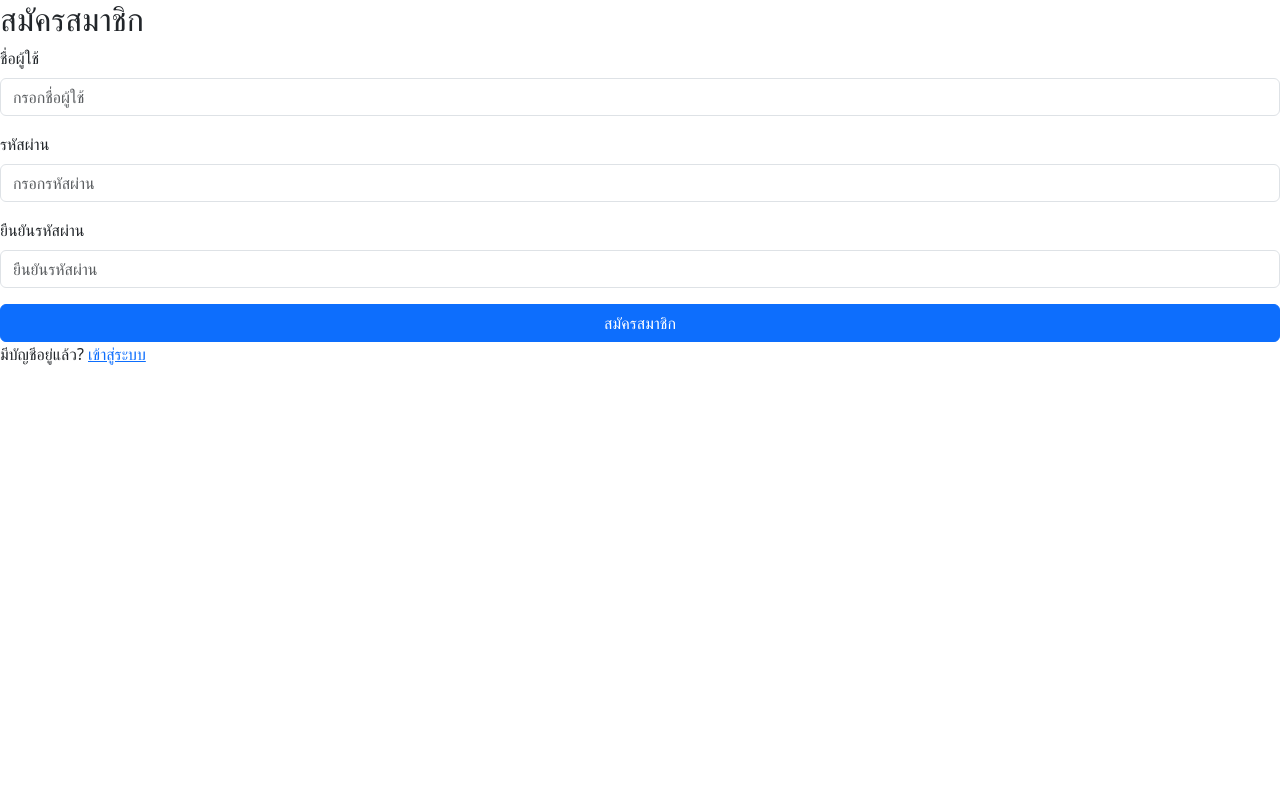
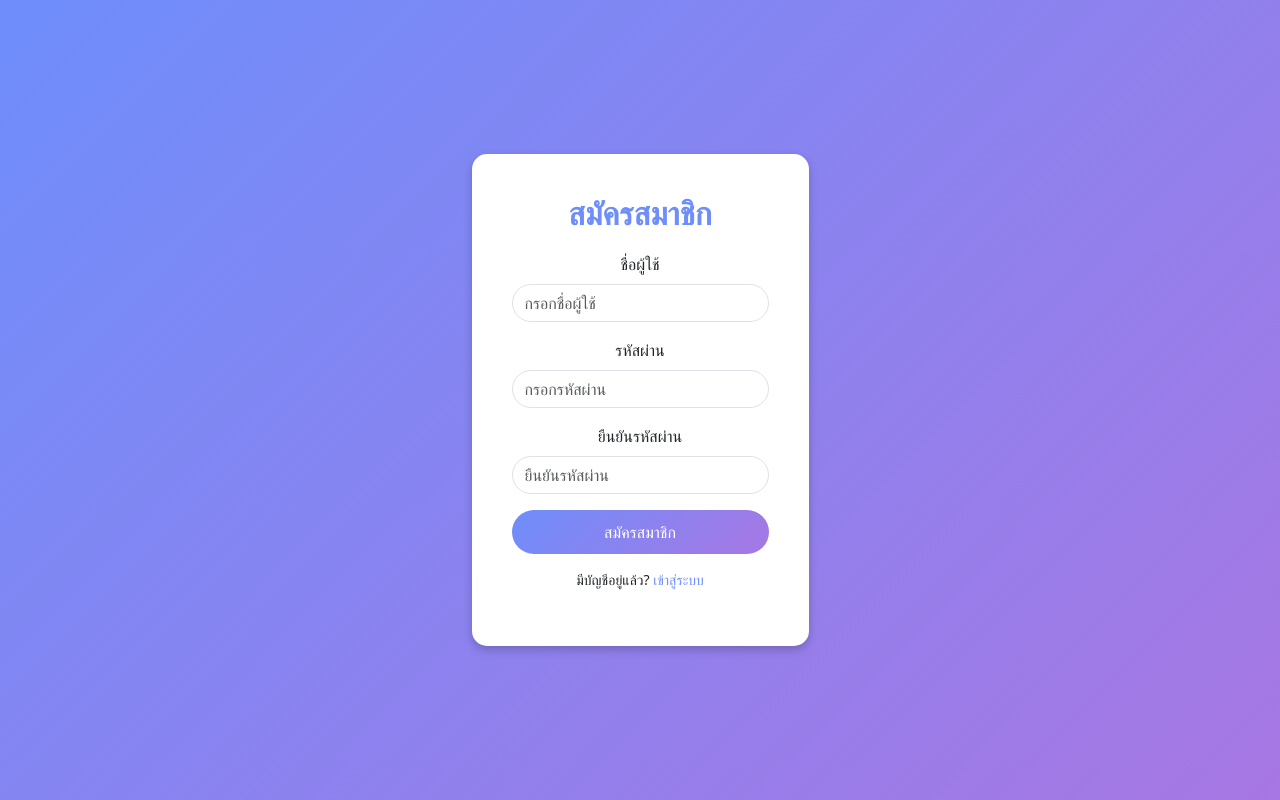
Before and after one commit to Achira03/Flask_Project, a Python web app: template Flask_project/templates/signup.html in a window 1280 px wide. Run offline with Jinja, Linux system fonts and the light colour scheme; the template is opened without the code that fills it, so the values that code supplies are empty, except form fields; form fields are guessed from the names that the template uses.

Commit message:
make ui for signup page

```diff
--- a/Flask_project/templates/signup.html
+++ b/Flask_project/templates/signup.html
@@ -5,6 +5,53 @@
     <meta name="viewport" content="width=device-width, initial-scale=1.0">
     <title>สมัครสมาชิก | ระบบแจ้งปัญหาภายในคณะ</title>
     <link href="https://cdn.jsdelivr.net/npm/bootstrap@5.3.0/dist/css/bootstrap.min.css" rel="stylesheet">
+    <style>
+        body {
+            background: linear-gradient(135deg, #6e8efb, #a777e3);
+            height: 100vh;
+            display: flex;
+            align-items: center;
+            justify-content: center;
+        }
+        .signup-container {
+            max-width: 450px;
+            padding: 40px;
+            background: white;
+            border-radius: 15px;
+            box-shadow: 0px 4px 10px rgba(0, 0, 0, 0.2);
+            text-align: center;
+        }
+        .signup-container h2 {
+            margin-bottom: 20px;
+            color: #6e8efb;
+            font-weight: bold;
+        }
+        .form-control {
+            border-radius: 25px;
+        }
+        .btn-primary {
+            background: linear-gradient(135deg, #6e8efb, #a777e3);
+            border: none;
+            border-radius: 25px;
+            padding: 10px;
+            font-size: 16px;
+            transition: 0.3s;
+        }
+        .btn-primary:hover {
+            background: linear-gradient(135deg, #5a78e2, #8b61d5);
+        }
+        .footer-link {
+            margin-top: 15px;
+            font-size: 14px;
+        }
+        .footer-link a {
+            color: #6e8efb;
+            text-decoration: none;
+        }
+        .footer-link a:hover {
+            text-decoration: underline;
+        }
+    </style>
 </head>
 <body>
 
```
